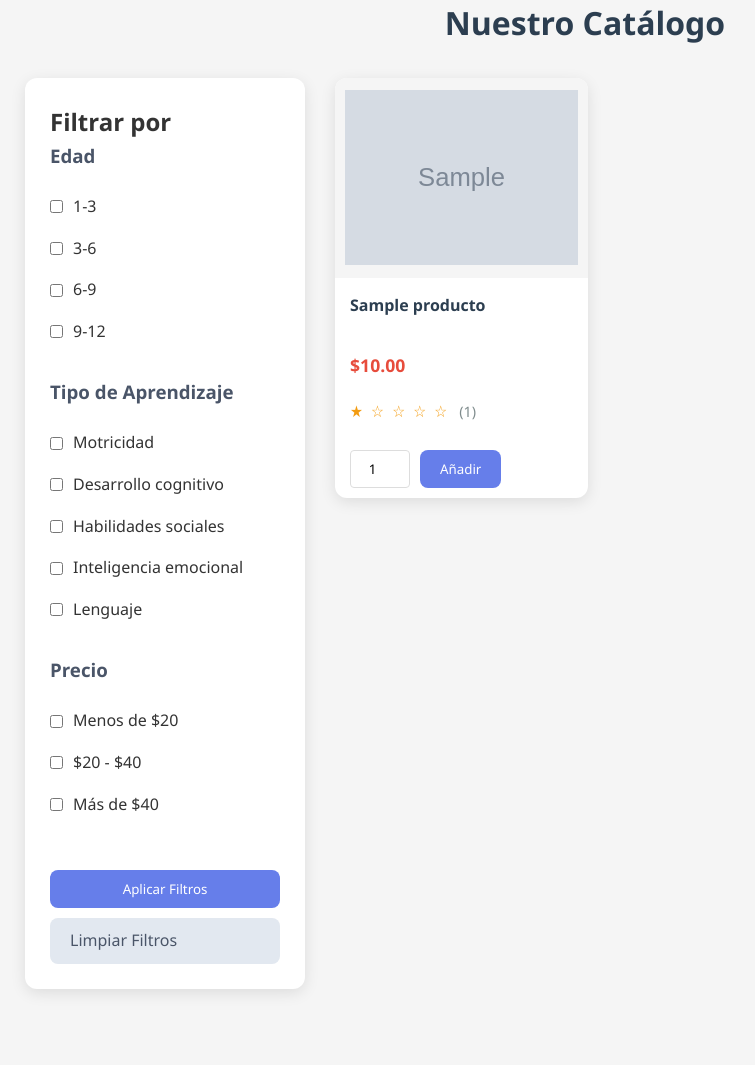
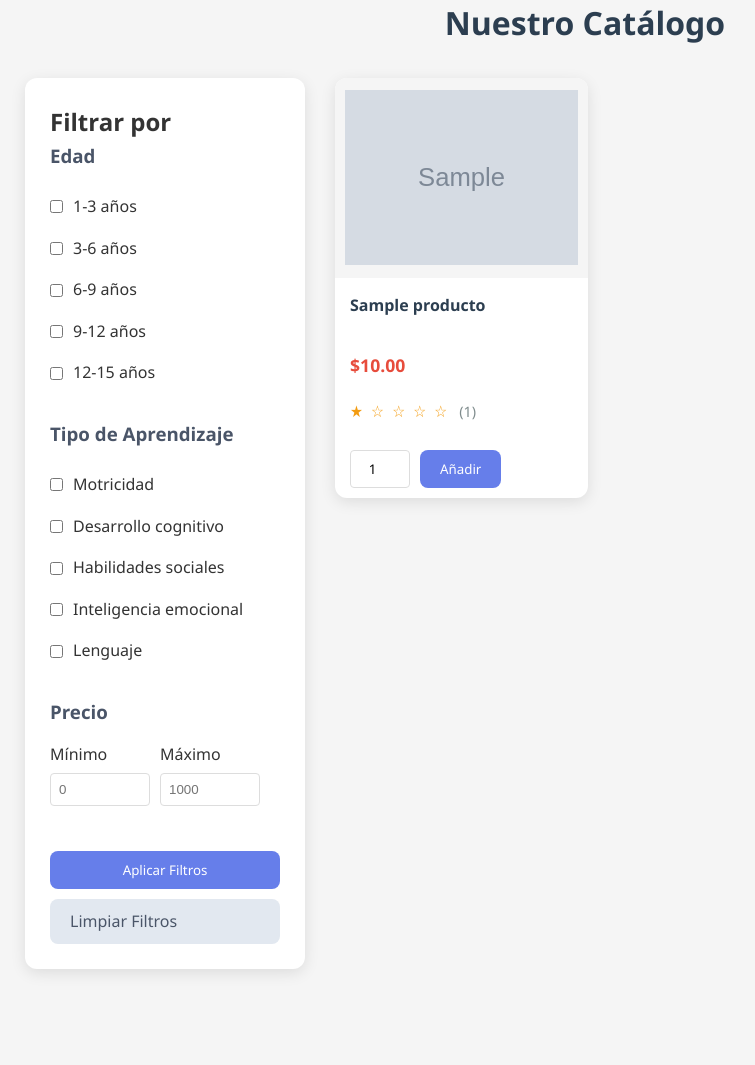
Before and after one commit to Cazariny/Aprender_Jugando, a Django app: page /catalogo/ in a window 1280 px wide. Shown: the part 141-1206 px from the top of the page, without its empty margins (55-810 px from the left). Run offline with Django 5.2, Linux system fonts and the light colour scheme; tables that the repository leaves empty hold one stand-in row (values such as "Sample post"); grey boxes marked "Sample" are stand-in pictures.

Commit message:
correccion de filtros en catalogo

```diff
--- a/api/models.py
+++ b/api/models.py
@@ -61,7 +61,8 @@ class Producto(models.Model):
     codigo = models.CharField(max_length=50, unique=True)
     descripcion = models.TextField()
     material = models.CharField(max_length=50, choices=OPCIONES_MATERIAL)
-    edad_recomendada = models.CharField(max_length=50)
+    edad_recomendada_min = models.PositiveIntegerField()
+    edad_recomendada_max = models.PositiveIntegerField()
     precio = models.DecimalField(max_digits=10, decimal_places=2)
     stock = models.PositiveIntegerField(default=0)
     esta_activo = models.BooleanField(default=True)
@@ -117,7 +118,7 @@ class Resena(models.Model):
         Producto,
         on_delete=models.CASCADE,
         related_name='resenas'
-    )  # Eliminé null=True ya que no debería ser necesario
+    )
     usuario = models.ForeignKey(
         UsuarioPersonalizado,
         on_delete=models.CASCADE,
--- a/api/views.py
+++ b/api/views.py
@@ -21,43 +21,33 @@ def About(request):
     return render(request, "pages/about.html")
 
 def BlogCategory(request):
-    # Obtener todos los posts publicados ordenados por fecha (más recientes primero)
     posts = BlogPost.objects.filter(es_publicado=True).order_by('-fecha_publicacion')
 
-    # Filtrar por categoría si se especifica
     category_slug = request.GET.get('category')
     if category_slug:
         posts = posts.filter(categoria__slug=category_slug)
 
-    # Obtener todas las categorías para los filtros
-    # categories = BlogCategory.objects.all()
 
-    # Preparar el contexto
     context = {
         'posts': posts,
     }
 
-    # Añadir información de la categoría activa si hay filtro
     if category_slug:
         active_category = get_object_or_404(BlogCategory, slug=category_slug)
         context['active_category'] = category_slug
-        context['active_category_name'] = active_category.nombre  # Cambiado de name a nombre
+        context['active_category_name'] = active_category.nombre
 
     return render(request, "blog/blog.html", context)
 
 def BlogDetail(request, slug):
-    # Obtener el post publicado o mostrar 404 si no existe o no está publicado
     post = get_object_or_404(BlogPost, slug=slug, es_publicado=True)
 
-    # Verificar si el usuario no es premium
     if not request.user.is_authenticated or not request.user.tipo_Membresia == 'premium':
-        # Agregar un mensaje y redirigir al blog.
         messages.info(request, 'Este contenido es solo para miembros premium. Por favor, inicia sesión o actualiza tu membresía para verlo.')
         return redirect('Blog')
 
-    # Incrementar el contador de vistas
     BlogPost.objects.filter(pk=post.pk).update(vistas=F('vistas') + 1)
-    post.refresh_from_db()  # Actualizar el objeto con el nuevo valor de vistas
+    post.refresh_from_db()
 
     return render(request, "blog/blog_detail.html", {'post': post})
 
@@ -124,7 +114,6 @@ def registro(request):
                 last_name=last_name,
             )
 
-            # Ahora autenticar para login automático:
             user = authenticate(request, email=email, password=password1)
             if user is not None:
                 auth_login(request, user, backend='api.auth_backends.EmailBackend')
@@ -188,35 +177,66 @@ def editar_perfil(request):
 
     return render(request, 'usuarios/editar_perfil.html', {'usuario': usuario})
 
-
 def catalogo(request):
     productos = Producto.objects.filter(esta_activo=True)
 
-    # Filtros
     edad = request.GET.getlist('edad')
     tipo_aprendizaje = request.GET.getlist('tipo')
-    precio = request.GET.get('precio')
+    precio_min = request.GET.get('precio_min')
+    precio_max = request.GET.get('precio_max')
+
+    filters = Q()
 
     if edad:
         edad_query = Q()
         for rango in edad:
-            if '-' in rango:
-                min_age, max_age = map(int, rango.split('-'))
-                edad_query |= Q(edad_recomendada__contains=f"{min_age}-{max_age}")
+            if rango.startswith("{'value':"):
+                try:
+                    import ast
+                    rango_dict = ast.literal_eval(rango)
+                    rango_val = rango_dict['value']
+                except:
+                    continue
             else:
-                edad_query |= Q(edad_recomendada__contains=rango)
-        productos = productos.filter(edad_query)
+                rango_val = rango
+
+            if '-' in rango_val:
+                try:
+                    min_age, max_age = map(int, rango_val.split('-'))
+                    edad_query |= Q(edad_recomendada_min__lte=max_age, edad_recomendada_max__gte=min_age)
+                except ValueError:
+                    continue
+            else:
+                try:
+                    edad_query |= Q(edad_recomendada_min__lte=int(rango_val), edad_recomendada_max__gte=int(rango_val))
+                except ValueError:
+                    continue
+
+        filters &= edad_query
 
     if tipo_aprendizaje:
-        productos = productos.filter(tipo_aprendizaje__in=tipo_aprendizaje)
+        filters &= Q(tipo_aprendizaje__in=tipo_aprendizaje)
 
-    if precio:
-        min_price, max_price = map(float, precio.split('-'))
-        productos = productos.filter(precio__gte=min_price, precio__lte=max_price)
+    if precio_min:
+        try:
+            filters &= Q(precio__gte=float(precio_min))
+        except (ValueError, TypeError):
+            pass
 
-    # Paginación
+    if precio_max:
+        try:
+            filters &= Q(precio__lte=float(precio_max))
+        except (ValueError, TypeError):
+            pass
+
+    productos = productos.filter(filters)
+
+    params = request.GET.copy()
+    if 'page' in params:
+        del params['page']
+
     page = request.GET.get('page', 1)
-    paginator = Paginator(productos, 12)  # 12 productos por página
+    paginator = Paginator(productos, 12)
 
     try:
         productos_paginados = paginator.page(page)
@@ -227,21 +247,32 @@ def catalogo(request):
 
     context = {
         'productos': productos_paginados,
-        'age_ranges': ['1-3', '3-6', '6-9', '9-12'],
+        'age_ranges': [
+            {'value': '1-3', 'label': '1-3 años'},
+            {'value': '3-6', 'label': '3-6 años'},
+            {'value': '6-9', 'label': '6-9 años'},
+            {'value': '9-12', 'label': '9-12 años'},
+            {'value': '12-15', 'label': '12-15 años'},
+        ],
         'tipos_aprendizaje': Producto.OPCIONES_TIPO_APRENDIZAJE,
+        'current_filters': {
+            'edad': edad,
+            'tipo': tipo_aprendizaje,
+            'precio_min': precio_min,
+            'precio_max': precio_max,
+        },
+        'query_params': params.urlencode(),
     }
     return render(request, 'products/catalogo.html', context)
 
 def detalle_producto(request, producto_id):
     producto = get_object_or_404(Producto, id=producto_id, esta_activo=True)
 
-    # Manejar el envío de reseñas
     if request.method == 'POST' and request.user.is_authenticated:
         form_data = request.POST
         calificacion = form_data.get('calificacion')
         comentario = form_data.get('comentario')
 
-        # Validar que el usuario no haya dejado ya una reseña para este producto
         if not Resena.objects.filter(producto=producto, usuario=request.user).exists():
             Resena.objects.create(
                 producto=producto,
@@ -252,7 +283,6 @@ def detalle_producto(request, producto_id):
         else:
             messages.warning(request, 'Ya has enviado una reseña para este producto.')
 
-    # Calcular precio con descuento si es miembro educativo
     precio_con_descuento = None
     if request.user.is_authenticated and request.user.es_miembro_educativo():
         descuento = producto.descuento_para_miembros / 100
@@ -270,10 +300,8 @@ def agregar_al_carrito(request, producto_id):
         producto = get_object_or_404(Producto, id=producto_id)
         cantidad = int(request.POST.get('cantidad', 1))
 
-        # Obtener o crear el carrito del usuario
         carrito, created = Carrito.objects.get_or_create(usuario=request.user)
 
-        # Agregar o actualizar el item en el carrito
         item, item_created = ItemCarrito.objects.get_or_create(
             carrito=carrito,
             producto=producto,
@@ -301,7 +329,6 @@ def vista_carrito(request):
 
     items = ItemCarrito.objects.filter(carrito=carrito)
 
-    # 🛒 Cálculo de precios
     PRECIO_ENVIO = 80
     subtotal = sum(item.producto.precio * item.cantidad for item in items)
     envio = PRECIO_ENVIO
@@ -328,10 +355,8 @@ def eliminar_del_carrito(request, item_id):
 
 @login_required
 def checkout(request):
-    # Obtener el carrito de la sesión
     carrito = request.session.get('carrito/carrito.hmtl', {})
 
-    # Preparar los items para el template
     items = []
     subtotal = 0
 
@@ -353,7 +378,6 @@ def checkout(request):
         except Producto.DoesNotExist:
             continue
 
-    # Calcular envío (ejemplo: 5% del subtotal con mínimo $5)
     envio = max(subtotal * 0.05, 5)
     total = subtotal + envio
 
--- a/contenido/templates/products/catalogo.html
+++ b/contenido/templates/products/catalogo.html
@@ -17,8 +17,8 @@
                     <h3 class="filter-title">Edad</h3>
                     {% for age in age_ranges %}
                     <div class="filter-option">
-                        <input type="checkbox" id="age{{ forloop.counter }}" name="edad" value="{{ age }}">
-                        <label for="age{{ forloop.counter }}">{{ age }}</label>
+                        <input type="checkbox" id="age{{ forloop.counter }}" name="edad" value="{{ age.value }}">
+                        <label for="age{{ forloop.counter }}">{{ age.label }}</label>
                     </div>
                     {% endfor %}
                 </div>
@@ -35,17 +35,21 @@
 
                 <div class="filter-group">
                     <h3 class="filter-title">Precio</h3>
-                    <div class="filter-option">
-                        <input type="checkbox" id="price1" name="precio" value="0-20">
-                        <label for="price1">Menos de $20</label>
+                    <div class="price-filter-container" style="display: flex; gap: 10px; align-items: center;">
+                        <div>
+                            <label for="precio_min" style="display: block; margin-bottom: 5px;">Mínimo</label>
+                            <input type="number" id="precio_min" name="precio_min"
+                                   value="{{ current_filters.precio_min }}"
+                                   placeholder="0" min="0" step="0.01"
+                                   style="width: 100px; padding: 8px; border-radius: 4px; border: 1px solid #ddd;">
                         </div>
-                    <div class="filter-option">
-                        <input type="checkbox" id="price2" name="precio" value="20-40">
-                        <label for="price2">$20 - $40</label>
+                        <div>
+                            <label for="precio_max" style="display: block; margin-bottom: 5px;">Máximo</label>
+                            <input type="number" id="precio_max" name="precio_max"
+                                   value="{{ current_filters.precio_max }}"
+                                   placeholder="1000" min="0" step="0.01"
+                                   style="width: 100px; padding: 8px; border-radius: 4px; border: 1px solid #ddd;">
                         </div>
-                    <div class="filter-option">
-                        <input type="checkbox" id="price3" name="precio" value="40-1000">
-                        <label for="price3">Más de $40</label>
                     </div>
                 </div>
 
@@ -105,22 +109,21 @@
     <!-- Pagination -->
     {% if productos.has_other_pages %}
     <div class="pagination">
+        <span class="step-links">
             {% if productos.has_previous %}
-        <a href="?page={{ productos.previous_page_number }}{% for key, value in request.GET.items %}{% if key != 'page' %}&{{ key }}={{ value }}{% endif %}{% endfor %}" class="page-link" style="text-decoration: none;">&laquo;</a>
+                <a href="?page=1{% if query_params %}&{{ query_params }}{% endif %}">&laquo; primera</a>
+                <a href="?page={{ productos.previous_page_number }}{% if query_params %}&{{ query_params }}{% endif %}">anterior</a>
             {% endif %}
 
-        {% for i in productos.paginator.page_range %}
-        {% if productos.number == i %}
-        <span class="current-page" style="font-family: 'Segoe UI', Tahoma, Geneva, Verdana, sans-serif;">{{ i }}</span>
-        {% else %}
-        <a href="?page={{ i }}{% for key, value in request.GET.items %}{% if key != 'page' %}&{{ key }}={{ value }}{% endif %}{% endfor %}" class="page-link" style="text-decoration: none; font-family: 'Segoe UI', Tahoma, Geneva, Verdana, sans-serif;">{{ i }}</a>
-        {% endif %}
-        {% endfor %}
+            <span class="current">
+                Página {{ productos.number }} de {{ productos.paginator.num_pages }}.
+            </span>
 
             {% if productos.has_next %}
-        <a href="?page={{ productos.next_page_number }}{% for key, value in request.GET.items %}{% if key != 'page' %}&{{ key }}={{ value }}{% endif %}{% endfor %}" class="page-link" style="text-decoration: none;">&raquo;</a>
+                <a href="?page={{ productos.next_page_number }}{% if query_params %}&{{ query_params }}{% endif %}">siguiente</a>
+                <a href="?page={{ productos.paginator.num_pages }}{% if query_params %}&{{ query_params }}{% endif %}">última &raquo;</a>
             {% endif %}
-    </div>
+        </span>
         {% endif %}
     </div>
 
```
Also changed, not shown: api/admin.py (+5 -9 lines), api/migrations/0013_alter_usuariopersonalizado_tipo_membresia.py (added), api/migrations/0014_remove_producto_edad_recomendada_and_more.py (added), api/migrations/0015_alter_producto_edad_recomendada_max_and_more.py (added). Lines whose indentation alone changed are shown as unchanged.
